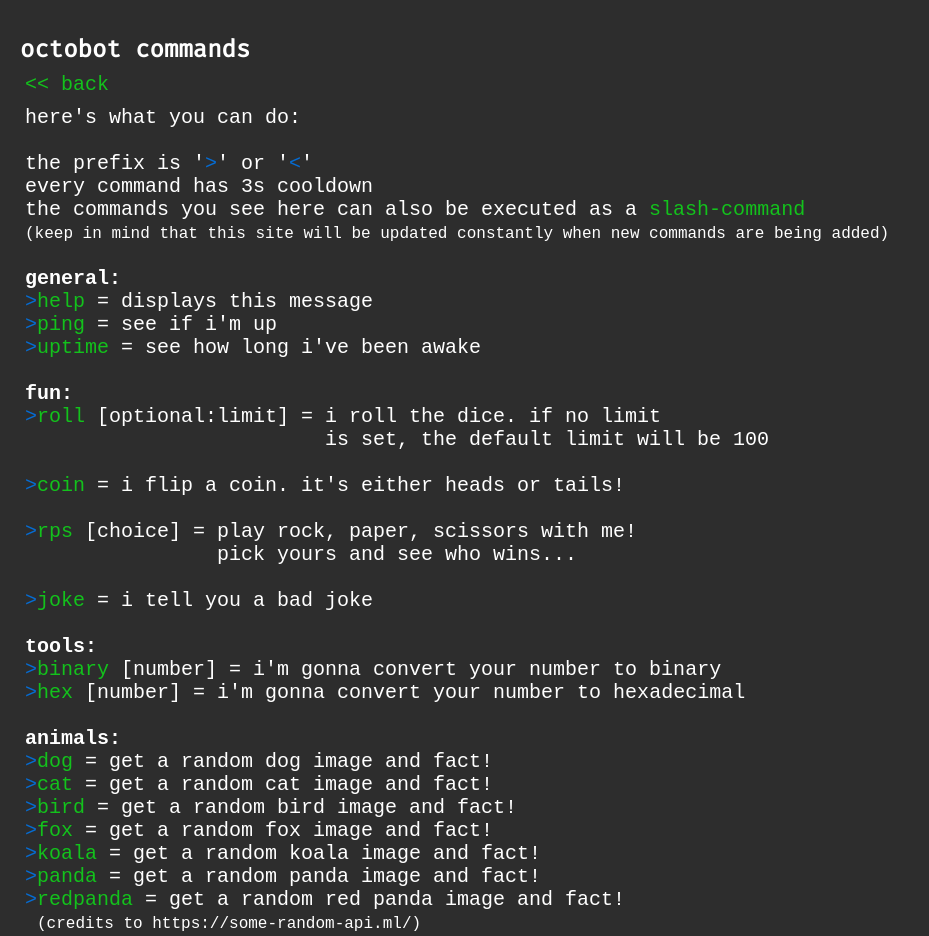
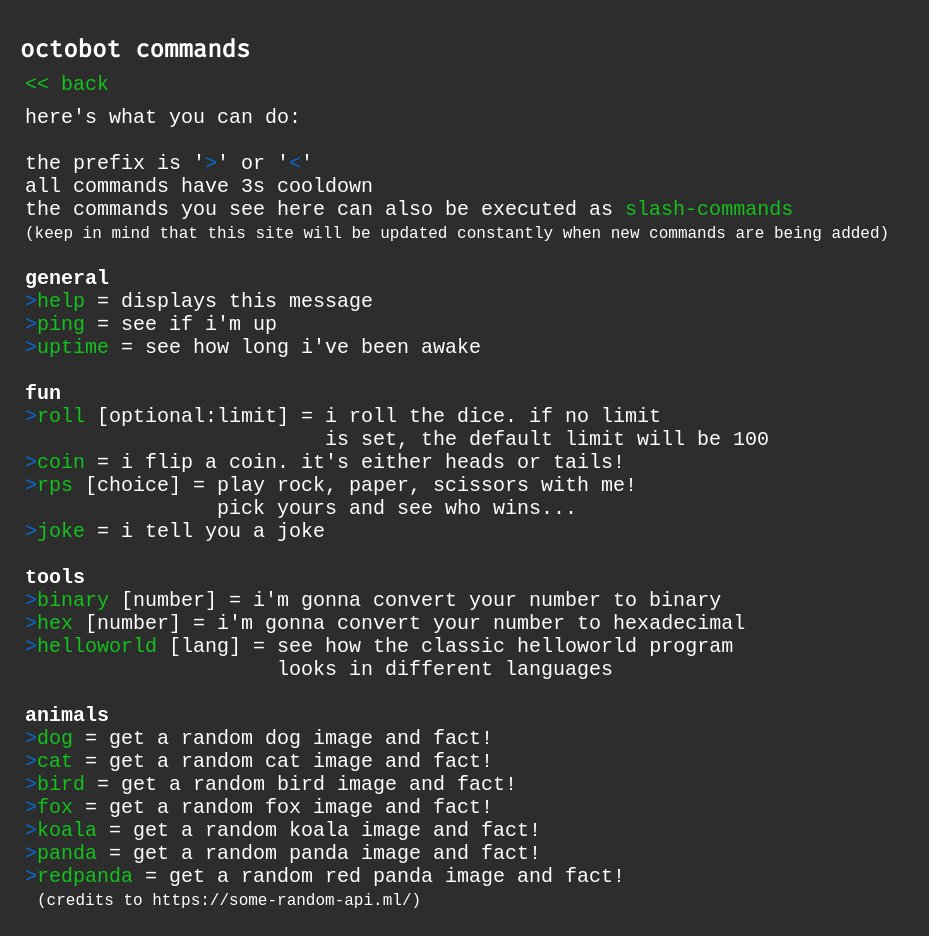
Before and after one commit to itsoctotv/octobot-website, a plain HTML site: page octobot-help.html in a window 1280 px wide. Shown: the whole page, without its empty margins (0-929 px from the left). Drawn offline with Linux system fonts and the light colour scheme.

Commit message:
added 'helloworld' command

```diff
--- a/octobot-help.html
+++ b/octobot-help.html
@@ -78,31 +78,30 @@
 <a style="color: #FFF;">here's what you can do: </a>
 
 the prefix is '<a style="color: #056cd3;">></a>' or '<a style="color: #056cd3;"><</a>'
-<a style="color: #FFF;">every command has 3s cooldown</a>
-<a style="color: #FFF;">the commands you see here can also be executed as a <a target="_blank" href="https://support.discord.com/hc/en-us/articles/1500000368501-Slash-Commands-FAQ">slash-command</a></a>
+<a style="color: #FFF;">all commands have 3s cooldown</a>
+<a style="color: #FFF;">the commands you see here can also be executed as <a target="_blank" href="https://support.discord.com/hc/en-us/articles/1500000368501-Slash-Commands-FAQ">slash-commands</a></a>
 <a style="color:#FFF; font-size: 16px;">(keep in mind that this site will be updated constantly when new commands are being added)</a>
 
-<a style="font-weight: bolder; color: #FFF;">general:</a>
+<a style="font-weight: bolder; color: #FFF;">general</a>
 <a style="color: #056cd3;">></a><a>help</a> = displays this message
 <a style="color: #056cd3;">></a><a>ping</a> = see if i'm up
 <a style="color: #056cd3;">></a><a>uptime</a> = see how long i've been awake
 
-<a style="font-weight: bolder; color: #FFF;">fun:</a>
+<a style="font-weight: bolder; color: #FFF;">fun</a>
 <a style="color: #056cd3;">></a><a>roll</a> [optional:limit] = i roll the dice. if no limit
                          is set, the default limit will be 100
-
 <a style="color: #056cd3;">></a><a>coin</a> = i flip a coin. it's either heads or tails!
-
 <a style="color: #056cd3;">></a><a>rps</a> [choice] = play rock, paper, scissors with me!
                 pick yours and see who wins...
+<a style="color: #056cd3;">></a><a>joke</a> = i tell you a joke
 
-<a style="color: #056cd3;">></a><a>joke</a> = i tell you a bad joke
-
-<a style="font-weight: bolder; color: #FFF;">tools:</a>
+<a style="font-weight: bolder; color: #FFF;">tools</a>
 <a style="color: #056cd3;">></a><a>binary</a> [number] = i'm gonna convert your number to binary
 <a style="color: #056cd3;">></a><a>hex</a> [number] = i'm gonna convert your number to hexadecimal
+<a style="color: #056cd3;">></a><a>helloworld</a> [lang] = see how the classic helloworld program
+                     looks in different languages
 
-<a style="font-weight: bolder; color: #FFF;">animals:</a>
+<a style="font-weight: bolder; color: #FFF;">animals</a>
 <a style="color: #056cd3;">></a><a>dog</a> = get a random dog image and fact!
 <a style="color: #056cd3;">></a><a>cat</a> = get a random cat image and fact!
 <a style="color: #056cd3;">></a><a>bird</a> = get a random bird image and fact!
```
